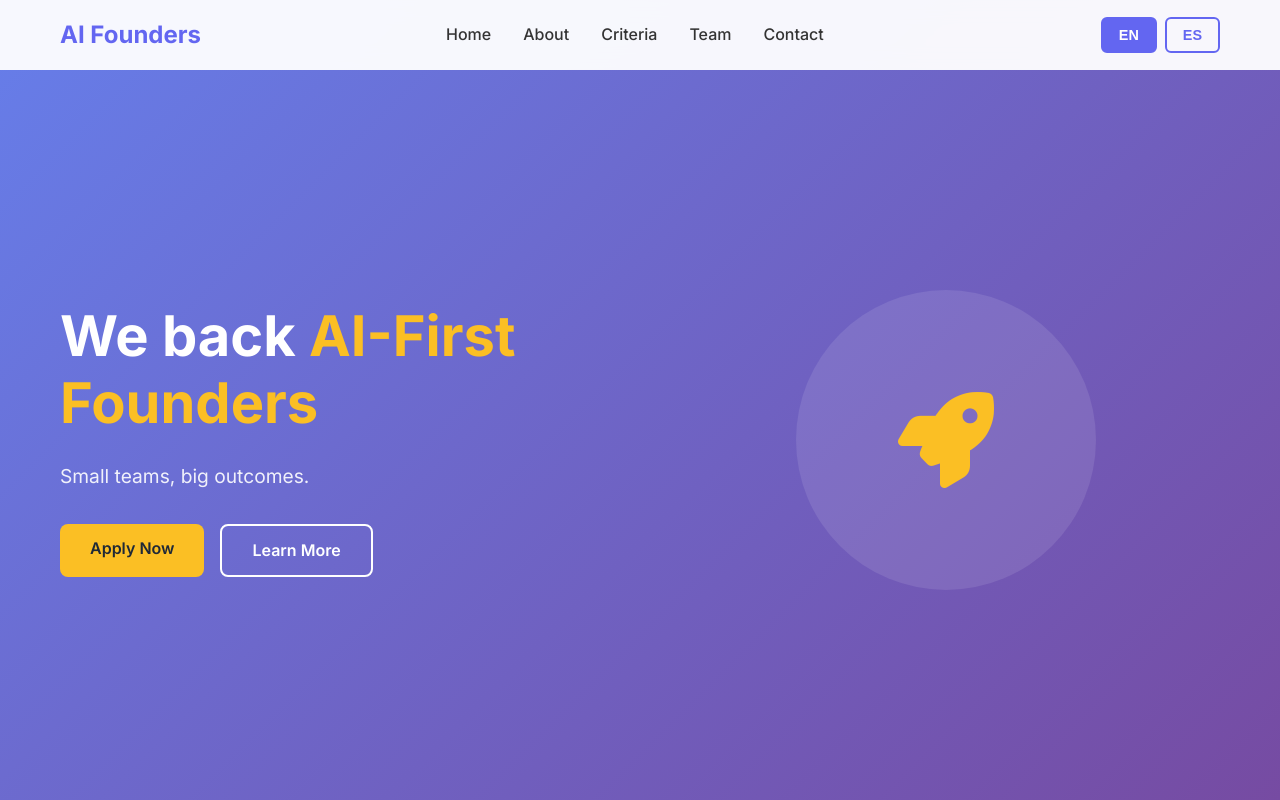
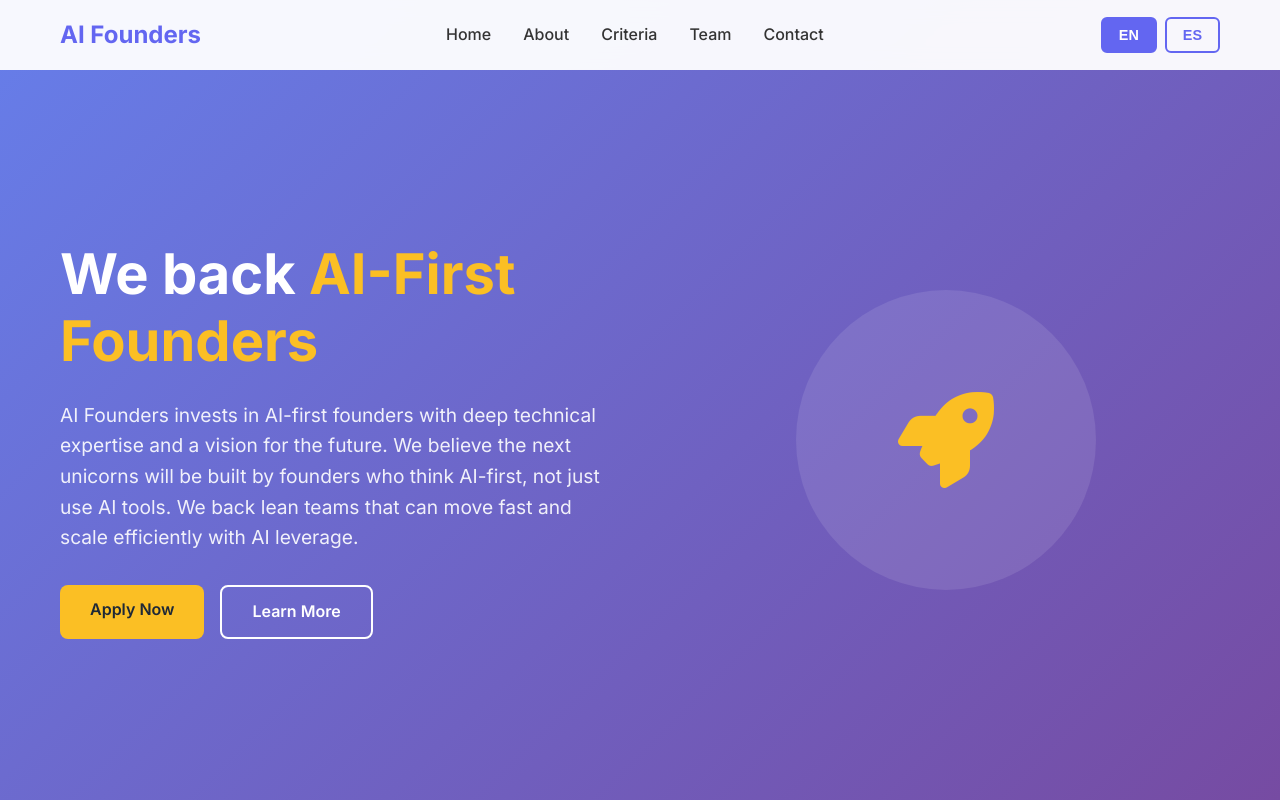
Before and after one commit to jlisenberg/aifounders-website, a website: page index.html in a window 1280 px wide. Shown: the top 800 px of the page. Drawn offline with nearby package versions, Linux system fonts and the light colour scheme.

Commit message:
Restore original hero subtitle, keep new main headline

```diff
--- a/index.html
+++ b/index.html
@@ -52,7 +52,7 @@
                     <span data-en="We back" data-es="Apoyamos">We back</span>
                     <span class="highlight" data-en="AI-First Founders" data-es="Fundadores AI-First">AI-First Founders</span>
                 </h1>
-                <p class="hero-description" data-en="Small teams, big outcomes." data-es="Equipos pequeños, grandes resultados.">Small teams, big outcomes.</p>
+                <p class="hero-description" data-en="AI Founders invests in AI-first founders with deep technical expertise and a vision for the future. We believe the next unicorns will be built by founders who think AI-first, not just use AI tools. We back lean teams that can move fast and scale efficiently with AI leverage." data-es="AI Founders invierte en fundadores AI-first con profunda experiencia técnica y una visión para el futuro. Creemos que los próximos unicornios serán construidos por fundadores que piensan AI-first, no solo usan herramientas de IA. Apoyamos equipos lean que pueden moverse rápido y escalar eficientemente con leverage de IA.">AI Founders invests in AI-first founders with deep technical expertise and a vision for the future. We believe the next unicorns will be built by founders who think AI-first, not just use AI tools. We back lean teams that can move fast and scale efficiently with AI leverage.</p>
                 <div class="hero-buttons">
                     <a href="#contact" class="btn btn-primary" data-en="Apply Now" data-es="Aplicar Ahora">Apply Now</a>
                     <a href="#about" class="btn btn-secondary" data-en="Learn More" data-es="Conoce Más">Learn More</a>
```
